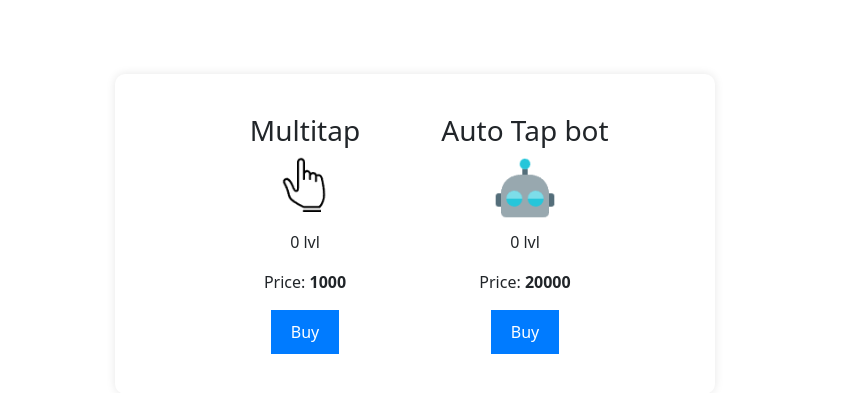
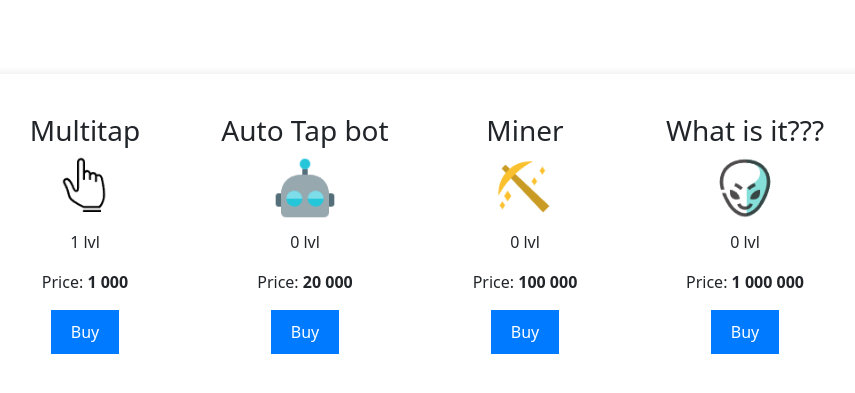
Before and after one commit to ilyaDyb/application, a Django app: page /boosts/ in a window 1280 px wide. Shown: the part 50-443 px from the top of the page, without its empty margins (225-1080 px from the left). Run offline with Django 4.2, Linux system fonts and the light colour scheme; the visitor is signed in with stand-in values (Sample User, id 1); data comes from the database, SQL or seed files in the repository; some libraries are stand-ins or nearby versions.

Commit message:
Доработка в дизайне реализация функционала абилок

```diff
--- a/app/settings.py
+++ b/app/settings.py
@@ -12,7 +12,7 @@ https://docs.djangoproject.com/en/4.2/ref/settings/
 
 from pathlib import Path
 
-from django.conf.global_settings import MEDIA_ROOT, MEDIA_URL
+from django.conf.global_settings import CSRF_TRUSTED_ORIGINS, MEDIA_ROOT, MEDIA_URL
 
 # Build paths inside the project like this: BASE_DIR / 'subdir'.
 BASE_DIR = Path(__file__).resolve().parent.parent
@@ -27,8 +27,7 @@ SECRET_KEY = 'django-insecure-r7x#=)n@#ts3=1vk#q@2b!8hqwap-%m#ndd!fh%vimxi+y5y+)
 # SECURITY WARNING: don't run with debug turned on in production!
 DEBUG = True
 
-ALLOWED_HOSTS = []
-
+ALLOWED_HOSTS = ["*"]
 
 # Application definition
 
--- a/boosts/templates/boosts/index.html
+++ b/boosts/templates/boosts/index.html
@@ -21,13 +21,13 @@
                 <p>{{ user.tap_ability }} lvl</p>
                 <input type="hidden" name="booster" value="tap_ability">
 
-                {% if user.tap_ability == 0 %}
-                <p>Price: <b>1000</b></p>
+                {% if user.tap_ability == 1 %}
+                <p>Price: <b>1 000</b></p>
                 <input type="hidden" name="price" value="1000">
                 <button type="submit">Buy</button>
 
-                {% elif user.tap_ability == 1 %}
-                <p>Price: <b>5000</b></p>
+                {% elif user.tap_ability == 2 %}
+                <p>Price: <b>5 000</b></p>
                 <input type="hidden" name="price" value="5000">
                 <button type="submit">Buy</button>
 
@@ -45,14 +45,44 @@
             {% if user.auto_click == 0 %}
                 <p>{{ user.auto_click }} lvl</p>
                 <input type="hidden" name="booster" value="auto_click">
-                <p>Price: <b>20000</b></p>
+                <p>Price: <b>20 000</b></p>
                 <input type="hidden" name="price" value="20000">
             <button type="submit">Buy</button>
             {% else %}
                 <p>Selled</p>
             {% endif %}
+
         </div>
         </form>
+
+        <form action="#" method="POST">
+            {% csrf_token %}
+            <div class="boost">
+                <h3>Miner</h3>
+
+                <img src="{% static "boosts/images/miner.png" %}" width="64" height="64">
+                <p>0 lvl</p>
+                <input type="hidden" name="booster" value="auto_click">
+                <p>Price: <b>100 000</b></p>
+                <button type="submit" disabled>Buy</button>
+
+
+            </div>
+            </form>
+
+        <form action="{% url "boosts:buy_ability" %}" method="POST">
+            {% csrf_token %}
+            <div class="boost">
+                <h3>What is it???</h3>
+
+                <img src="{% static "boosts/images/alien.png" %}" width="64" height="64">
+                <p>0 lvl</p>
+                <input type="hidden" name="booster" value="auto_click">
+                <p>Price: <b>1 000 000</b></p>
+                <button type="submit" disabled>Buy</button>
+
+            </div>
+            </form>
         <!-- Add more boost items as needed -->
     </div>
     <script src="{% static "boosts/script.js" %}"></script>
--- a/main/templates/main/leaderboard.html
+++ b/main/templates/main/leaderboard.html
@@ -6,6 +6,7 @@
     <meta name="viewport" content="width=device-width, initial-scale=1.0">
     <title>Leaderboard</title>
     <link rel="stylesheet" href="{% static "main/leaderboard/style.css" %}">
+    <link rel="stylesheet" href="{% static "bootstrap.min.css" %}">
 </head>
 <body>
     {% include "includes/nav_bar.html" %}
--- a/main/views.py
+++ b/main/views.py
@@ -54,6 +54,7 @@ def delete_data_from_cache(request):
     else:
         return JsonResponse({"error": "Invalid request method"}, status=405)
 
+
 def leaderboard(request):
     users = User.objects.filter(score__gt=1).order_by("-score")
     context = {
--- a/static/boosts/style.css
+++ b/static/boosts/style.css
@@ -9,12 +9,13 @@ body {
     display: flex;
     flex-wrap: wrap;
     justify-content: center;
-    max-width: 600px;
+    max-width: 1000px;
     margin: 50px auto;
     background-color: #fff;
     border-radius: 10px;
     box-shadow: 0 0 10px rgba(0, 0, 0, 0.1);
     padding: 20px;
+    flex-direction: row;
 }
 
 .boost {
--- a/user/models.py
+++ b/user/models.py
@@ -6,7 +6,7 @@ class User(AbstractUser):
     groups = models.ManyToManyField("auth.Group", related_name="custom_user_set")
     user_permissions = models.ManyToManyField("auth.Permission", related_name="custom_user_set")
     score = models.BigIntegerField(default=0)
-    tap_ability = models.IntegerField(default=0)
+    tap_ability = models.IntegerField(default=1)
     auto_click = models.IntegerField(default=0)
 
     class Meta:
```
Also changed, not shown: main/templates/main/main.html (+6 -3 lines), static/main/script.js (+19 -2 lines), static/main/style.css (+7 -1 lines), static/boosts/images/alien.png (added), static/boosts/images/miner.png (added), user/migrations/0005_alter_user_tap_ability.py (added), 1 other file.
